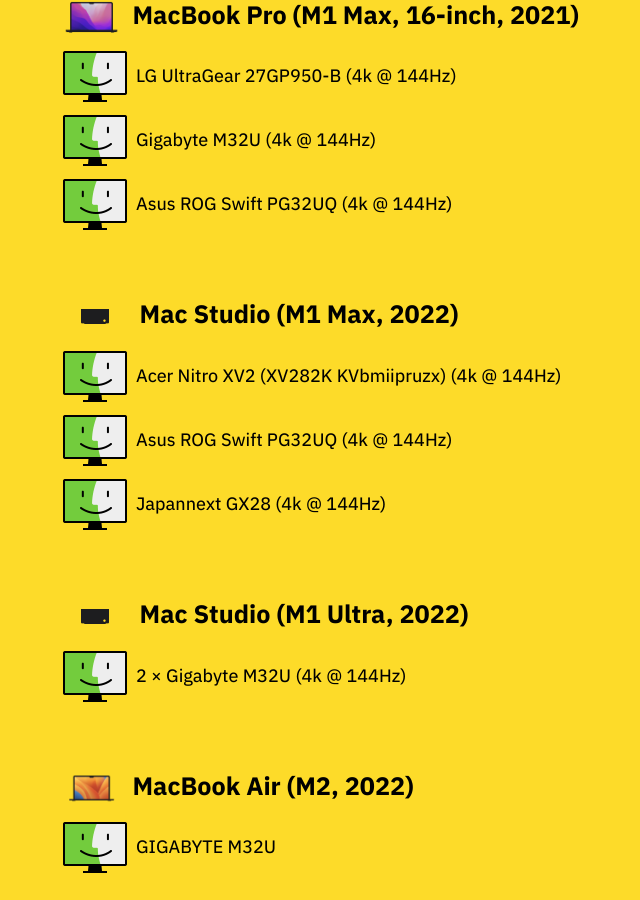
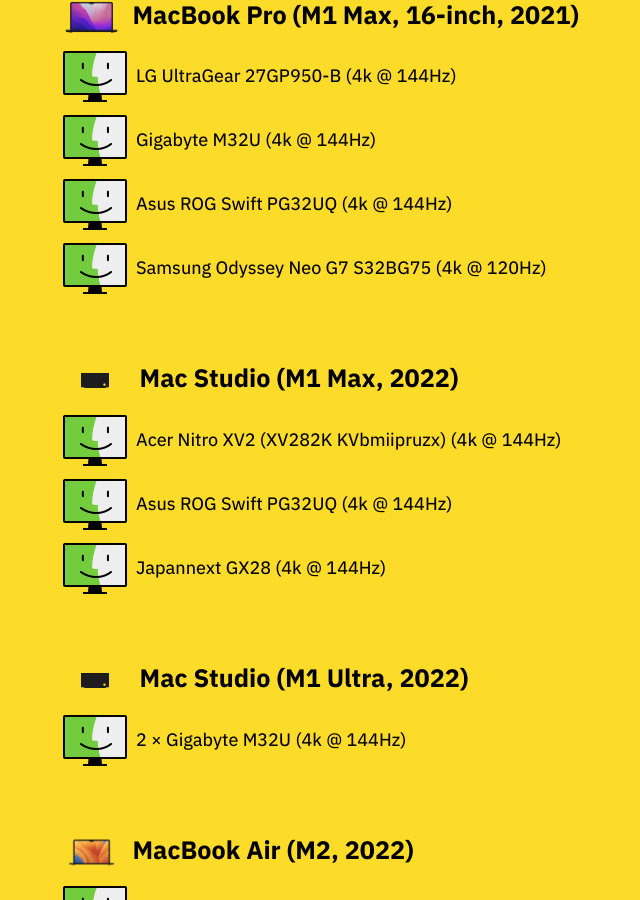
Before and after one commit to tonsky/tonsky.github.io, a Jekyll site: the page built from _posts/2021-02-24-monitors-mac.md, in a window 1280 px wide and 900 px high, scrolled down 6255 px. Shown: the whole window, without its empty margins (306-946 px from the left). Built offline with Jekyll 4.4.1, drawn with Linux system fonts in a browser that asks for light colours.

Commit message:
Add Odyssey Neo G7 for M1 Max
Added the Samsung Odyssey Neo G7 (LS32BG75) for the 16 inch MacBook Pro M1 Max (2021)

```diff
--- a/_posts/2021-02-24-monitors-mac.md
+++ b/_posts/2021-02-24-monitors-mac.md
@@ -178,6 +178,8 @@
 
 <div class="row"><img src="works.png" height=64> <span>Asus ROG Swift PG32UQ (4k @ 144Hz)</span></div>
 
+<div class="row"><img src="works.png" height=64> <span>Samsung Odyssey Neo G7 S32BG75 (4k @ 120Hz)</span></div>
+
 ## <img src="studio_2022.png" height=32> <span>Mac Studio (M1 Max, 2022)</span>
 
 <div class="row"><img src="works.png" height=64> <span>Acer Nitro XV2 (XV282K KVbmiipruzx) (4k @ 144Hz)</span></div>
```
